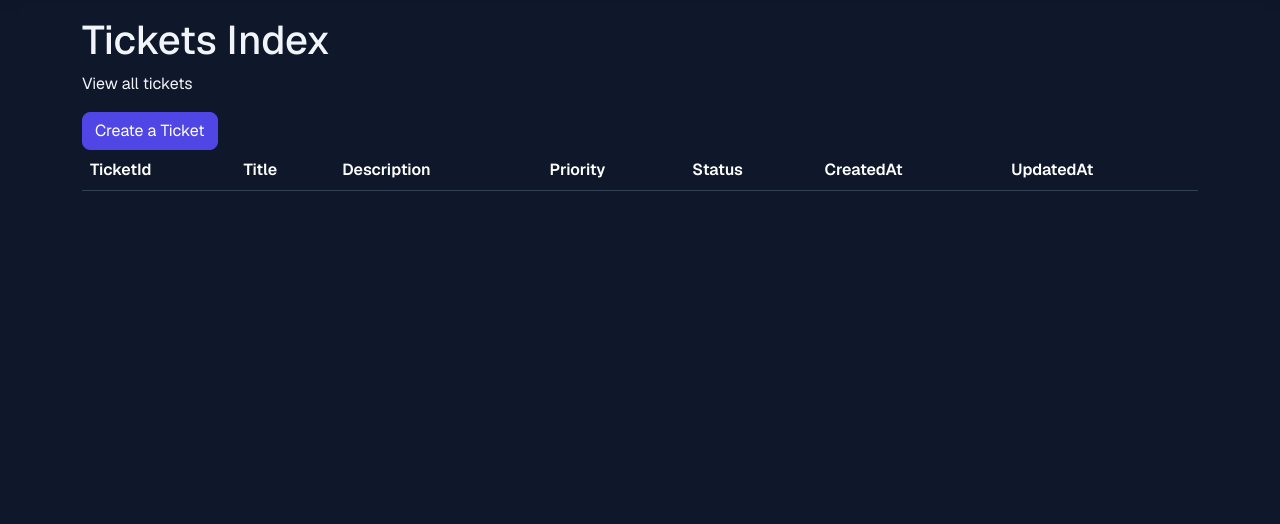
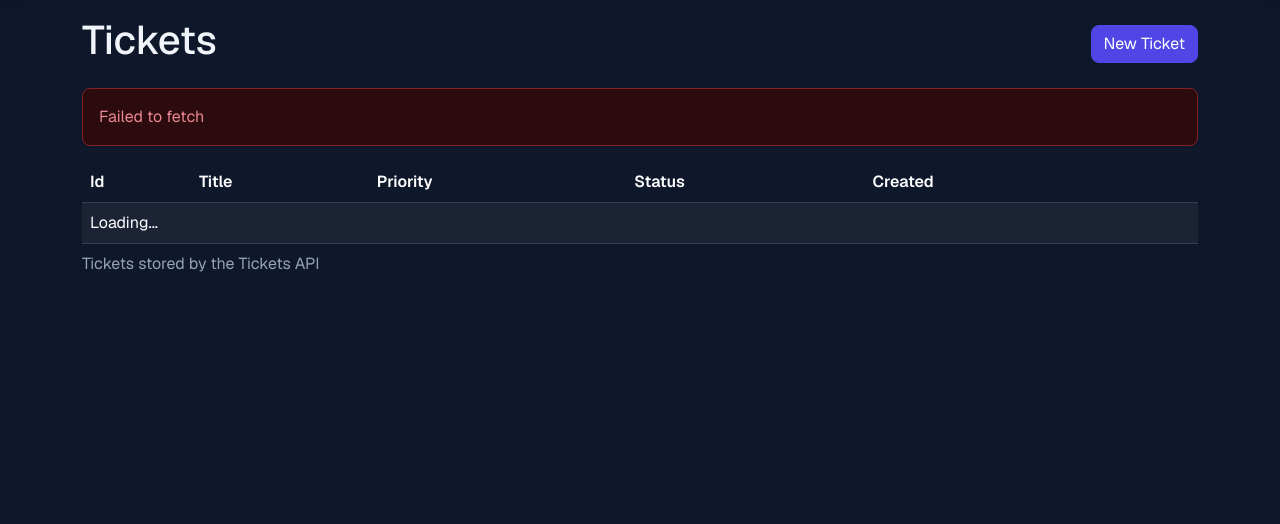
Before and after one commit to NoahFordGit/ITSupportSystem, an ASP.NET Core app: page /Ticket in a window 1280 px wide. Shown: the part 57-581 px from the top of the page. Run offline with ASP.NET Core 8, Linux system fonts and the light colour scheme; lists and menus that the app fills with data are empty; style sheets or scripts are compiled from the project's sources.

Commit message:
wip: began work on ticket index and ticket.js files

```diff
--- a/ITSupportSystem.Web/Controllers/TicketController.cs
+++ b/ITSupportSystem.Web/Controllers/TicketController.cs
@@ -16,6 +16,7 @@ public class TicketController : Controller
 
     public IActionResult Index()
     {
+        ViewData["ApiBaseAddress"] = _config["API:BaseUrl"];
         return View();
     } // End method
 
--- a/ITSupportSystem.Web/Views/Ticket/Index.cshtml
+++ b/ITSupportSystem.Web/Views/Ticket/Index.cshtml
@@ -1,26 +1,146 @@
+@using Microsoft.AspNetCore.Identity
+@using ITSupportSystem.Core.Entities
 @model IEnumerable<ITSupportSystem.Core.Entities.Ticket>
 @{
     ViewData["Title"] = "Tickets";
+    var isStaff = User.IsInRole("Staff");
+    var isAdmin = User.IsInRole("Admin");
+    var canSeeAll = isStaff || isAdmin;
+    var currentUserId = User.FindFirst(System.Security.Claims.ClaimTypes.NameIdentifier)?.Value ?? "";
 }
-<h1>Tickets Index</h1>
-<p>View all tickets</p>
 
-<button id="openCreateBtn" type="button" class="btn btn-primary">Create a Ticket</button>
+
+<!-- data-api-base comes from appsettings.json "API:BaseUrl", via the controller's ViewData. -->
+<div id="ticketApp" data-api-base="@ViewData["ApiBaseAddress"]"
+     data-can-see-all="@canSeeAll.ToString().ToLower()"
+     data-current-user-id="@currentUserId">
+    <div class="d-flex justify-content-between align-items-center mb-3">
+        <h1>Tickets</h1>
+        <button id="openCreateBtn" type="button" class="btn btn-primary">New Ticket</button>
+    </div>
+
+    <div id="errorAlert" class="alert alert-danger d-none" role="alert"></div>
 
     <table id="ticketTable" class="table table-striped align-middle">
+        <caption>Tickets stored by the Tickets API</caption>
         <thead>
             <tr>
-            <th scope="col">TicketId</th>
+                <th scope="col">Id</th>
                 <th scope="col">Title</th>
-            <th scope="col">Description</th>
                 <th scope="col">Priority</th>
                 <th scope="col">Status</th>
-            <th scope="col">CreatedAt</th>
-            <th scope="col">UpdatedAt</th>
+                <th scope="col">Created</th>
+                <th scope="col"><span class="visually-hidden">Actions</span></th>
             </tr>
         </thead>
         <tbody>
+            <tr><td colspan="6">Loading...</td></tr>
+        </tbody>
+    </table>
+</div>
 
-    </tbody>
+<!-- Create: POST api/tickets. -->
+<dialog id="createDialog" aria-labelledby="createTitle">
+    <form id="createTicketForm">
+        <h2 id="createTitle" class="h4 mb-3">New Ticket</h2>
+        <div class="dialog-error alert alert-danger d-none" role="alert"></div>
+        <div class="mb-2">
+            <label for="createTitleInput" class="form-label">Title</label>
+            <input id="createTitleInput" name="Title" class="form-control" maxlength="256" required autofocus />
+        </div>
+        <div class="mb-2">
+            <label for="createDescription" class="form-label">Description</label>
+            <textarea id="createDescription" name="Description" class="form-control" rows="4" maxlength="256"></textarea>
+        </div>
+        <div class="mb-3">
+            <label for="createPriority" class="form-label">Priority</label>
+            <select id="createPriority" name="Priority" class="form-select">
+                @foreach (var p in Enum.GetValues<Priority>())
+                {
+                    <option value="@p" selected="@(p == Priority.Medium)">@p</option>
+                }
+            </select>
+        </div>
+        <div class="d-flex justify-content-end gap-2">
+            <button type="button" class="btn btn-secondary close-btn">Cancel</button>
+            <button type="submit" class="btn btn-primary">Create</button>
+        </div>
+    </form>
+</dialog>
 
-</table>
+<!-- Edit: PUT api/tickets/{id} -->
+<dialog id="editDialog" aria-labelledby="editTitle">
+    <form id="editTicketForm">
+        <h2 id="editTitle" class="h4 mb-3">Edit Ticket</h2>
+        <div class="dialog-error alert alert-danger d-none" role="alert"></div>
+        <input type="hidden" name="Id" />
+        <input type="hidden" name="OriginalStatus" />
+        <div class="mb-2">
+            <label for="editTitleInput" class="form-label">Title</label>
+            <input id="editTitleInput" name="Title" class="form-control" maxlength="256" required autofocus />
+        </div>
+        <div class="mb-2">
+            <label for="editDescription" class="form-label">Description</label>
+            <textarea id="editDescription" name="Description" class="form-control" rows="4" maxlength="256" required></textarea>
+        </div>
+        <div class="mb-2">
+            <label for="editPriority" class="form-label">Priority</label>
+            <select id="editPriority" name="Priority" class="form-select">
+                @foreach (var p in Enum.GetValues<Priority>())
+                {
+                    <option value="@p">@p</option>
+                }
+            </select>
+        </div>
+        @if (canSeeAll)
+        {
+            <div class="mb-3">
+                <label for="editStatus" class="form-label">Status</label>
+                <select id="editStatus" name="Status" class="form-select">
+                    @foreach (var s in Enum.GetValues<Status>())
+                    {
+                        <option value="@s">@Display(s)</option>
+                    }
+                </select>
+            </div>
+        }
+        <div class="d-flex justify-content-end gap-2">
+            <button type="button" class="btn btn-secondary close-btn">Cancel</button>
+            <button type="submit" class="btn btn-success">Save</button>
+        </div>
+    </form>
+</dialog>
+
+<!-- Delete: DELETE api/tickets/{id} - Admin only -->
+@if (isAdmin)
+{
+    <dialog id="deleteDialog" aria-labelledby="deleteTitle">
+        <form id="deleteTicketForm">
+            <h2 id="deleteTitle" class="h4 mb-3">Delete Ticket</h2>
+            <div class="dialog-error alert alert-danger d-none" role="alert"></div>
+            <input type="hidden" name="Id" />
+            <p>Are you sure you want to delete ticket #<strong id="deleteTicketId"></strong>,
+               <strong id="deleteTicketName"></strong>? Its comments and logs will be deleted too.</p>
+            <div class="d-flex justify-content-end gap-2">
+                <button type="button" class="btn btn-secondary close-btn" autofocus>Cancel</button>
+                <button type="submit" class="btn btn-danger">Delete</button>
+            </div>
+        </form>
+    </dialog>
+}
+
+@section Scripts {
+    <script type="module" src="~/js/Ticket/ticket.js" asp-append-version="true"></script>
+}
+
+
+@functions {
+    static string Display(Enum value)
+    {
+        var name = value.ToString();
+        var field = value.GetType().GetField(name);
+        var display = field?.GetCustomAttributes(typeof(System.ComponentModel.DataAnnotations.DisplayAttribute), false)
+            .Cast<System.ComponentModel.DataAnnotations.DisplayAttribute>().FirstOrDefault();
+        return display?.Name ?? name;
+    }
+}
--- a/ITSupportSystem.Web/wwwroot/js/Ticket/TicketRepository.js
+++ b/ITSupportSystem.Web/wwwroot/js/Ticket/TicketRepository.js
@@ -2,12 +2,14 @@ export class TicketRepository {
     #baseAddress
 
     constructor(baseAddress) {
-        this.#baseAddress = baseAddress;
+        this.#baseAddress = baseAddress.replace(/\/+$/, "");
     } // End constructor
 
-
     async #send(path = "", options = {}) {
-        const response = await fetch(`${this.#baseAddress}${path}`, options);
+        const response = await fetch(`${this.#baseAddress}${path}`, {
+            headers: { "Content-Type": "application/json" },
+            ...options
+        });
         if (!response.ok) {
             const detail = await response.text();
             throw new Error(`HTTP ${response.status} ${response.statusText}: ${detail}`);
@@ -17,37 +19,43 @@ export class TicketRepository {
         return response.json();
     } // End async
 
-    // CRRUD logic here
+    // CRUD logic here
 
     // Read all method
-    readAll(){
-        return this.#send();
+    readAll() {
+        return this.#send("/api/tickets");
     } // End method
 
+    // Read mine method
+    readMine() {
+        return this.#send("/api/tickets/mine");
+    } // End method
 
     // Read (one) method
     read(id) {
-        return this.#send(`$/${encodeURIComponent(id)}`);
+        return this.#send(`/api/tickets/${encodeURIComponent(id)}`);
     } // End method
 
-
     // Create method
-    create(formData) {
-        return this.#send("", { method: "POST", body: formData});
+    create(ticket) {
+        return this.#send("/api/tickets", { method: "POST", body: JSON.stringify(ticket) });
     } // End method
 
-
     // Update method
-    update(id, formData) {
-        return this.#send(`/${encodeURIComponent(id)}`,
-                { method: "PUT", body: formData });
+    update(id, ticket) {
+        return this.#send(`/api/tickets/${encodeURIComponent(id)}`,
+                { method: "PUT", body: JSON.stringify(ticket) });
     } // End method
 
+    // Update status method
+    updateStatus(id, status) {
+        return this.#send(`/api/tickets/${encodeURIComponent(id)}/status`,
+                { method: "PUT", body: JSON.stringify({ status }) });
+    } // End method
 
     // Delete method
     delete(id) {
-        return this.#send(`/${encodeURIComponent(id)}`,
-                    { method: "DELETE"});
+        return this.#send(`/api/tickets/${encodeURIComponent(id)}`,
+                    { method: "DELETE" });
     } // End method
-
 } // End export
--- a/ITSupportSystem.Web/wwwroot/js/Ticket/ticket.js
+++ b/ITSupportSystem.Web/wwwroot/js/Ticket/ticket.js
@@ -1,36 +1,198 @@
-import { TicketRepository } from "./TicketRepository";
+import { TicketRepository } from "./TicketRepository.js";
 
-const repo = new TicketRepository("/api/tickets");
-// Put other const variables related to the view here
+// The API's address comes from appsettings.json ("API:BaseUrl"), through the
+// controller and the view's data-api-base attribute.
+const app = document.querySelector("#ticketApp");
+const repo = new TicketRepository(app.dataset.apiBase);
 
+// Role logic
+const CAN_SEE_ALL  = app.dataset.canSeeAll === "true";
+const CURRENT_USER = app.dataset.currentUserId;
+const DETAILS_READY = false;
+
+// For HTML dialog boxes
 const tbody = document.querySelector("#ticketTable tbody");
+
+const createDialog = document.querySelector("#createDialog");
+const editDialog   = document.querySelector("#editDialog");
+const deleteDialog = document.querySelector("#deleteDialog");
+
+const createForm = document.querySelector("#createTicketForm");
+const editForm   = document.querySelector("#editTicketForm");
+const deleteForm = document.querySelector("#deleteTicketForm");
+
 
 loadTickets();
 
 async function loadTickets() {
     try {
-        const tickets = await repo.readAll();
+        const tickets = CAN_SEE_ALL ? await repo.readAll() : await repo.readMine();
         tbody.innerHTML = "";
-        tickets.array.forEach(ticket => addTicketRow(ticket));
+        tickets.forEach(t => addTicketRow(t));
     } catch (err) {
         showError(err.message);
-    } // End try catch
+    }
+}
+
+// Helper functions
+
+function canAccess(ticket) {
+    return CAN_SEE_ALL || ticket.userId === CURRENT_USER;
+} // End function
+
+function pretty(value) {
+    return String(value).replace(/([a-z])([A-Z])/g, "$1 $2");
+} // End function
+
+function addTicketRow(t) {
+    const row = document.createElement("tr");
+    row.dataset.id = t.ticketId;
+    const titleCell = DETAILS_READY
+        ? `<a href="/Tickets/Details/${t.ticketId}">${escapeHtml(t.title)}</a>`
+        : escapeHtml(t.title);
+    row.innerHTML = `
+        <td>${t.ticketId}</td>
+        <td class="ticket-title">${titleCell}</td>
+        <td class="ticket-priority">${escapeHtml(pretty(t.priority))}</td>
+        <td class="ticket-status">${escapeHtml(pretty(t.status))}</td>
+        <td class="ticket-created">${new Date(t.createdAt).toLocaleString()}</td>
+        <td class="text-end">
+            ${canAccess(t) ? `<button type="button" class="btn btn-sm btn-warning edit-btn" data-id="${t.ticketId}">Edit</button>` : ""}
+            ${deleteDialog ? `<button type="button" class="btn btn-sm btn-danger delete-btn" data-id="${t.ticketId}">Delete</button>` : ""}
+        </td>`;
+    tbody.appendChild(row);
+} // End function
+
+function updateTicketRow(id, values) {
+    const row = tbody.querySelector(`tr[data-id="${CSS.escape(String(id))}"]`);
+    if (!row) return;
+    row.querySelector(".ticket-title").textContent = values.Title;
+    row.querySelector(".ticket-priority").textContent = pretty(values.Priority);
+    if (values.Status) row.querySelector(".ticket-status").textContent = pretty(values.Status);
 } // End function
 
 
-function addTicketRow(ticket) {
-    const row = document.createElement("tr");
-    row.dataset.id = ticket.id;
-    row.innerHTML = `
-    <td>${ticket.id}</td>
-        <td class="game-title">${escapeHtml(ticket.title)}</td>
-        <td class="game-platform">${escapeHtml(String(game.platform))}</td>
-        <td class="game-releaseYear">${escapeHtml(Number(game.releaseYear))}</td>
-        <td class="game-price">${escapeHtml(Number(game.price))}</td>
-        <td class="text-end">
-            <button type="button" class="btn btn-sm btn-info details-btn" data-id="${game.id}">Details</button>
-            <button type="button" class="btn btn-sm btn-warning edit-btn" data-id="${game.id}">Edit</button>
-            <button type="button" class="btn btn-sm btn-danger delete-btn" data-id="${game.id}">Delete</button>
-        </td>`;
+function escapeHtml(text) {
+    const div = document.createElement("div");
+    div.textContent = text;
+    return div.innerHTML;
+} // End function
 
+
+function showError(message) {
+    const alert = document.querySelector("dialog[open] .dialog-error")
+        ?? document.querySelector("#errorAlert");
+    alert.textContent = message;
+    alert.classList.remove("d-none");
 } // End function
+
+
+// Dialog plumbing
+
+document.querySelectorAll("dialog").forEach(dialog => {
+    dialog.querySelectorAll(".close-btn").forEach(button =>
+        button.addEventListener("click", () => dialog.close()));
+
+    dialog.addEventListener("close", () => {
+        dialog.querySelector("form")?.reset();
+        dialog.querySelector(".dialog-error")?.classList.add("d-none");
+    });
+});
+
+document.querySelector("#openCreateBtn").addEventListener("click", () => {
+    createDialog.showModal();
+});
+
+// Create: POST api/tickets
+createForm.addEventListener("submit", async (e) => {
+    e.preventDefault();
+    const fd = new FormData(createForm);
+    try {
+        const t = await repo.create({
+            title: fd.get("Title"),
+            description: fd.get("Description") ?? "",
+            priority: fd.get("Priority")
+        });
+        addTicketRow(t);
+        createDialog.close();
+    } catch (err) {
+        showError(err.message);
+    } // End try/catch
+});
+
+// Edit part one: GET api/tickets/{id}
+document.querySelector("#ticketTable").addEventListener("click", async (e) => {
+    const button = e.target.closest(".edit-btn");
+    if (!button) return;
+
+    try {
+        const t = await repo.read(button.dataset.id); // also re-checks access (403 -> error)
+        editForm.elements["Id"].value = t.ticketId;
+        editForm.elements["Title"].value = t.title;
+        editForm.elements["Description"].value = t.description;
+        editForm.elements["Priority"].value = t.priority;
+        if (editForm.elements["Status"]) {
+            editForm.elements["Status"].value = t.status;
+            editForm.elements["OriginalStatus"].value = t.status;
+        } // End if
+        editDialog.showModal();
+    } catch (err) {
+        showError(err.message);
+    } // End try/catch
+});
+
+// Edit part two: PUT api/tickets/{id}
+editForm.addEventListener("submit", async (e) => {
+    e.preventDefault();
+    const formData = new FormData(editForm);
+    const id = formData.get("Id");
+    const payload = {
+        title: formData.get("Title"),
+        description: formData.get("Description"),
+        priority: formData.get("Priority")
+    };
+
+    try {
+        await repo.update(id, payload);
+
+        if (editForm.elements["Status"]) {
+            const original = formData.get("OriginalStatus");
+            const newStatus = formData.get("Status");
+            if (newStatus !== original) {
+                await repo.updateStatus(id, newStatus);
+            } // End if
+        } // End if
+
+        updateTicketRow(id, Object.fromEntries(formData));
+        editDialog.close();
+    } catch (err) {
+        showError(err.message);
+    } // End try/catch
+});
+
+// Delete part one
+document.querySelector("#ticketTable").addEventListener("click", (e) => {
+    const button = e.target.closest(".delete-btn");
+    if (!button || !deleteDialog) return;
+
+    const row = button.closest("tr");
+    deleteForm.elements["Id"].value = button.dataset.id;
+    document.querySelector("#deleteTicketId").textContent = button.dataset.id;
+    document.querySelector("#deleteTicketName").textContent =
+        row.querySelector(".ticket-title").textContent;
+    deleteDialog.showModal();
+});
+
+// Delete part two: DELETE api/tickets/{id}
+deleteForm?.addEventListener("submit", async (e) => {
+    e.preventDefault();
+    const id = deleteForm.elements["Id"].value;
+
+    try {
+        await repo.delete(id);
+        tbody.querySelector(`tr[data-id="${CSS.escape(id)}"]`)?.remove();
+        deleteDialog.close();
+    } catch (err) {
+        showError(err.message);
+    } // End try/catch
+});
```
Lines whose indentation alone changed are shown as unchanged.
